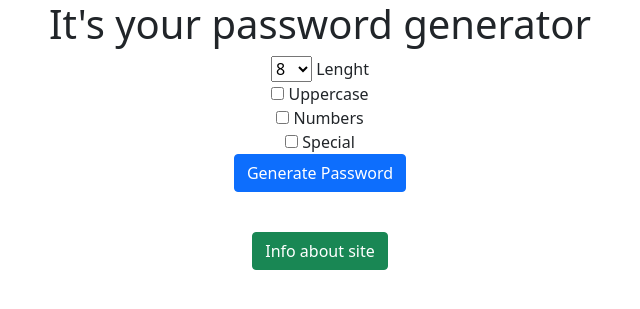
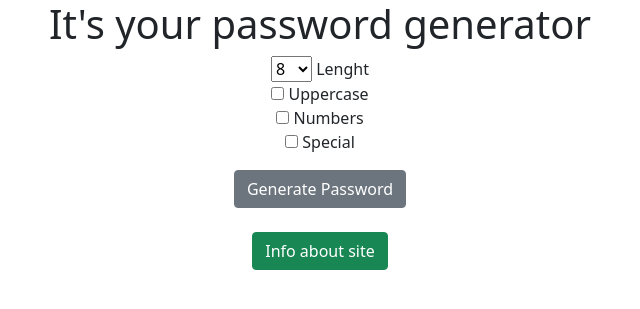
Before and after one commit to NN-BR/Random-Password-Generator, a Django app: page / in a window 1280 px wide. Shown: the top 309 px of the page, without its empty margins (320-960 px from the left). Run offline with Django 4.2, Linux system fonts and the light colour scheme.

Commit message:
Change Max Lenght Password

```diff
--- a/Parol/generator/templates/generator/home.html
+++ b/Parol/generator/templates/generator/home.html
@@ -23,6 +23,7 @@
         <option value="14">14</option>
         <option value="15">15</option>
         <option value="16">16</option>
+        <option value="17">17</option>
     </select> Lenght
     <br>
     <input type="checkbox" name="uppercase"> Uppercase    <!--  кнопка выбора (галочка) -->
@@ -31,12 +32,16 @@
     <br>
     <input type="checkbox" name="special"> Special   <!--  кнопка выбора (галочка) -->
     <br>
-    <input type="submit" value="Generate Password" class="btn btn-primary"> <!-- выплывающее окно выбора -->
+
 
 </form>
 <form action="{% url 'in'%}">
-     <br>
+
+    <input type="submit" value="Generate Password" class="btn btn-secondary"> <!-- выплывающее окно выбора -->
+    <br>
+    <br>
     <input type="submit" value="Info about site" class="btn btn-success">
+    <br>
 </form>
 </div>
 </body>
```
